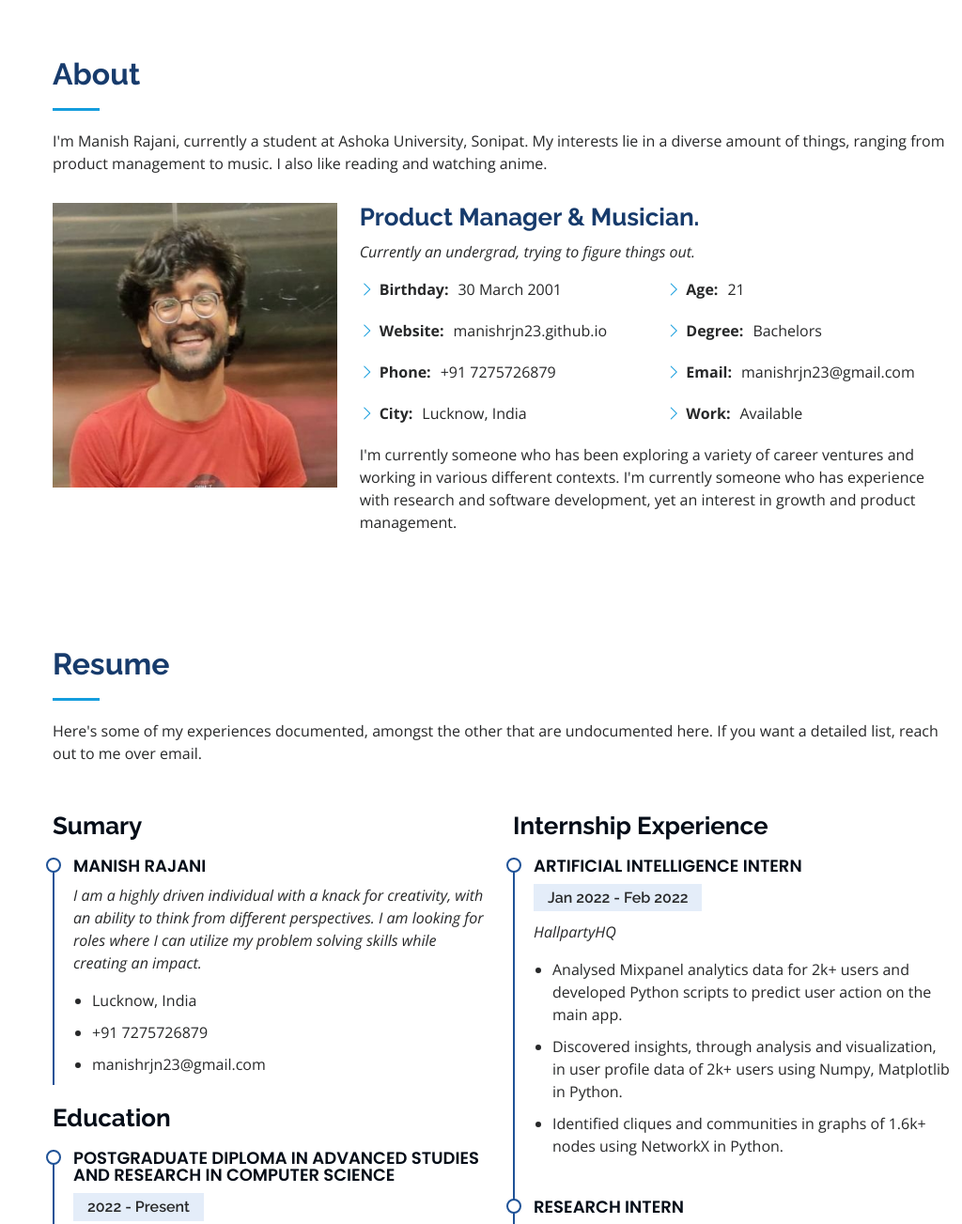
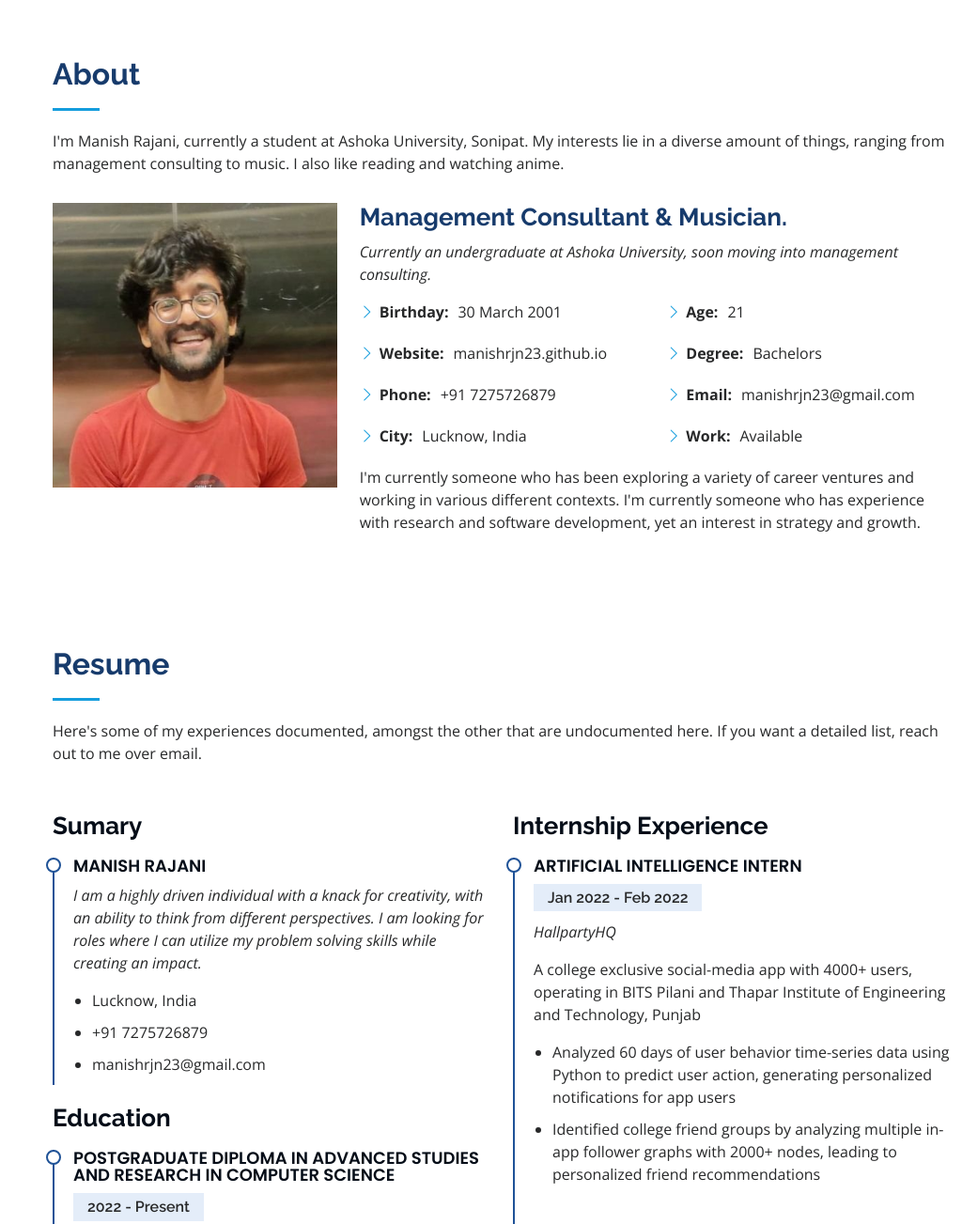
Before and after one commit to manishrjn23/manishrjn23.github.io, a plain HTML site: page index.html in a window 1280 px wide. Shown: the part 800-2103 px from the top of the page at 94% size, without its empty margins (256-1280 px from the left). Drawn offline with nearby package versions, Linux system fonts and the light colour scheme.

Commit message:
consulting updates

```diff
--- a/index.html
+++ b/index.html
@@ -71,7 +71,7 @@
   <section id="hero" class="d-flex flex-column justify-content-center align-items-center">
     <div class="hero-container" data-aos="fade-in">
       <h1>Manish Rajani</h1>
-      <p>I'm a <span class="typed" data-typed-items="Student, Developer, Product Guy, Musician"></span></p>
+      <p>I'm a <span class="typed" data-typed-items="Student, Consultant, Musician"></span></p>
     </div>
   </section><!-- End Hero -->
 
@@ -83,7 +83,7 @@
 
         <div class="section-title">
           <h2>About</h2>
-          <p>I'm Manish Rajani, currently a student at Ashoka University, Sonipat. My interests lie in a diverse amount of things, ranging from product management to music. I also like reading and watching anime.</p>
+          <p>I'm Manish Rajani, currently a student at Ashoka University, Sonipat. My interests lie in a diverse amount of things, ranging from management consulting to music. I also like reading and watching anime.</p>
         </div>
 
         <div class="row">
@@ -91,9 +91,9 @@
             <img src="assets/img/profile-img.jpg" class="img-fluid" alt="">
           </div>
           <div class="col-lg-8 pt-4 pt-lg-0 content" data-aos="fade-left">
-            <h3>Product Manager &amp; Musician.</h3>
+            <h3>Management Consultant &amp; Musician.</h3>
             <p class="fst-italic">
-              Currently an undergrad, trying to figure things out.
+              Currently an undergraduate at Ashoka University, soon moving into management consulting.
             </p>
             <div class="row">
               <div class="col-lg-6">
@@ -114,7 +114,7 @@
               </div>
             </div>
             <p>
-              I'm currently someone who has been exploring a variety of career ventures and working in various different contexts. I'm currently someone who has experience with research and software development, yet an interest in growth and product management.
+              I'm currently someone who has been exploring a variety of career ventures and working in various different contexts. I'm currently someone who has experience with research and software development, yet an interest in strategy and growth.
             </p>
           </div>
         </div>
@@ -156,7 +156,11 @@
               <h4>Bachelor of Science (Hons.) in Computer Science</h4>
               <h5>2019 - 2022</h5>
               <p><em>Ashoka University, Sonipat</em></p>
-              <p>I was also involved in a lot of activities, ranging from being the President of the Music Society to organizing the first hackathon of the University. I have also been a Teaching Assistant for the CS Department and have been involved in the idea of research.</p>
+              <ul>
+                <li>President, Music Society</li>
+                <li>Founding Team Member and Head of Logistics, RedBrick Hacks (Ashoka's first inter-university hackathon)</li>
+                <li>Co-Head (future advisor), Computer Science Society</li>`
+              </ul>
             </div>
           </div>
           <div class="col-lg-6" data-aos="fade-up" data-aos-delay="100">
@@ -165,11 +169,10 @@
               <h4>Artificial Intelligence Intern</h4>
               <h5>Jan 2022 - Feb 2022</h5>
               <p><em>HallpartyHQ</em></p>
+              <p>A college exclusive social-media app with 4000+ users, operating in BITS Pilani and Thapar Institute of Engineering and Technology, Punjab</p>
               <ul>
-                <li>Analysed Mixpanel analytics data for 2k+ users and developed Python scripts to predict user action on the main app.</li>
-                <li>Discovered insights, through analysis and visualization, in user profile data of 2k+ users using Numpy, Matplotlib in
-                  Python.</li>
-                <li>Identified cliques and communities in graphs of 1.6k+ nodes using NetworkX in Python.</li>
+                <li>Analyzed 60 days of user behavior time-series data using Python to predict user action, generating personalized notifications for app users</li>
+                <li>Identified college friend groups by analyzing multiple in-app follower graphs with 2000+ nodes, leading to personalized friend recommendations</li>
               </ul>
             </div>
             <div class="resume-item">
```
